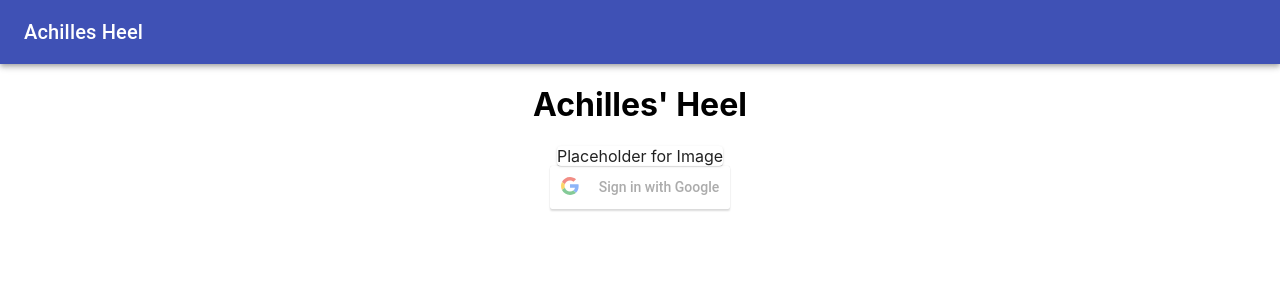
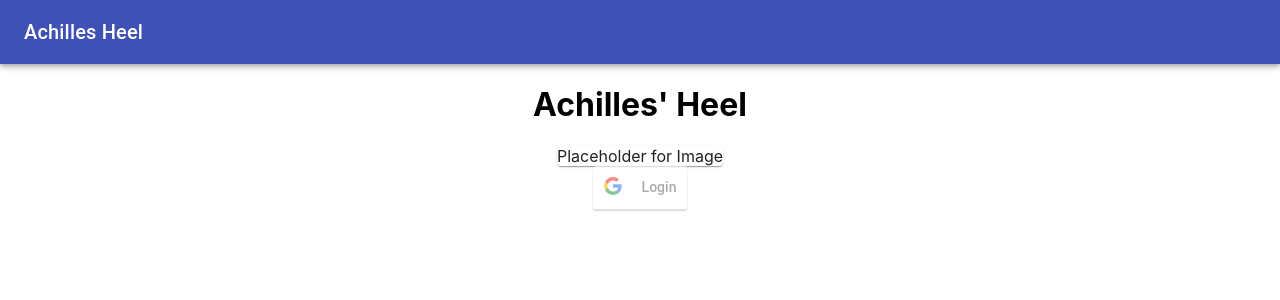
Before and after one commit to erin-smith/Achilles-heel, a React (Create React App) app in the folder client/: page / in a window 1280 px wide. Shown: the top 300 px of the page. Built offline with nearby package versions, Linux system fonts and the light colour scheme.

Commit message:
fix home page login

```diff
--- a/client/src/pages/Home/index.js
+++ b/client/src/pages/Home/index.js
@@ -1,6 +1,6 @@
 import React from 'react';
 import { Grid, Paper } from '@material-ui/core'
-import GoogleLogin from 'react-google-login';
+import GoogleButton from '../../components/Login/GoogleButton';
 
 function Home() {
   return (
@@ -9,7 +9,7 @@ function Home() {
       <Paper>
         Placeholder for Image
       </Paper>
-      <GoogleLogin />
+      <GoogleButton />
     </Grid>
   )
 }
```
